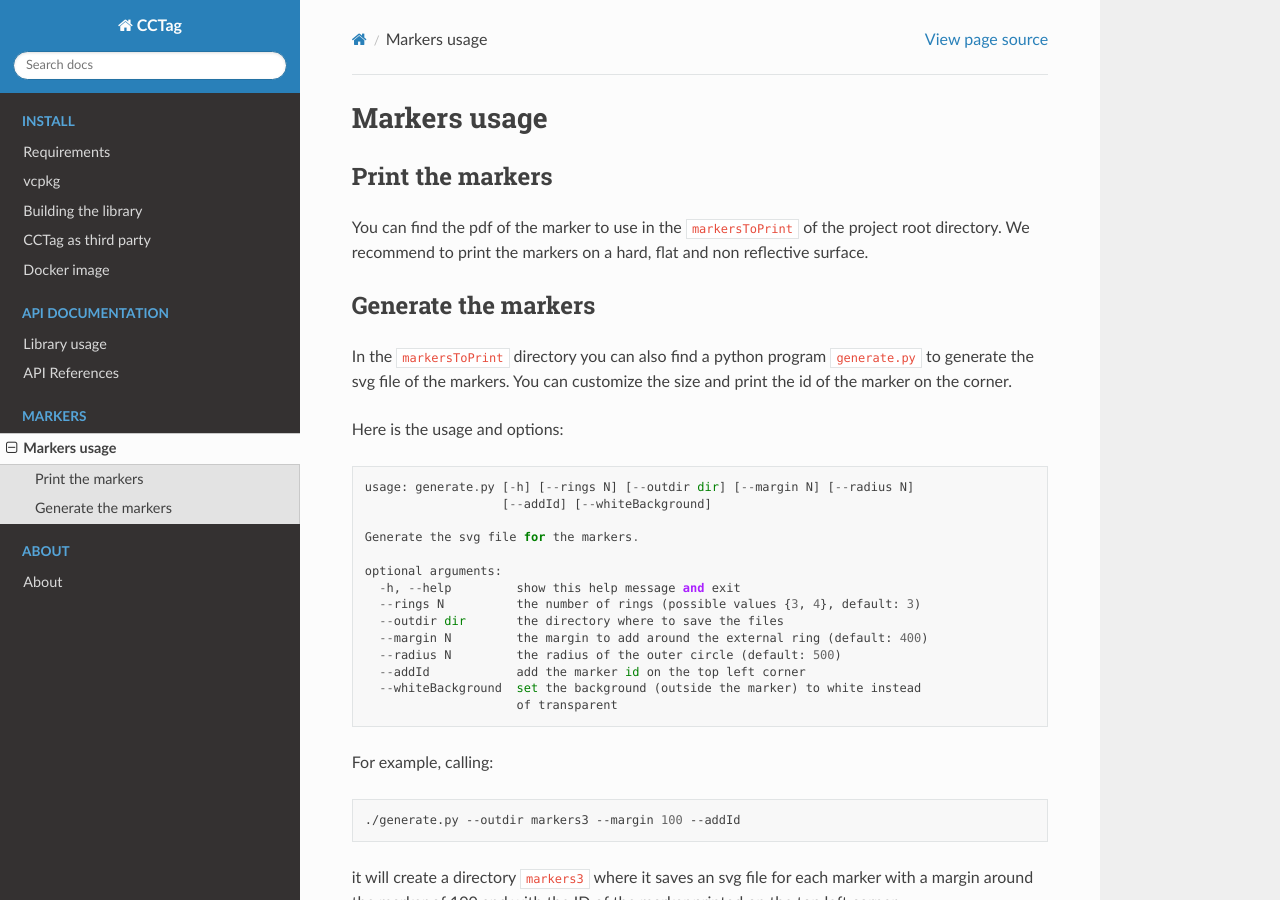
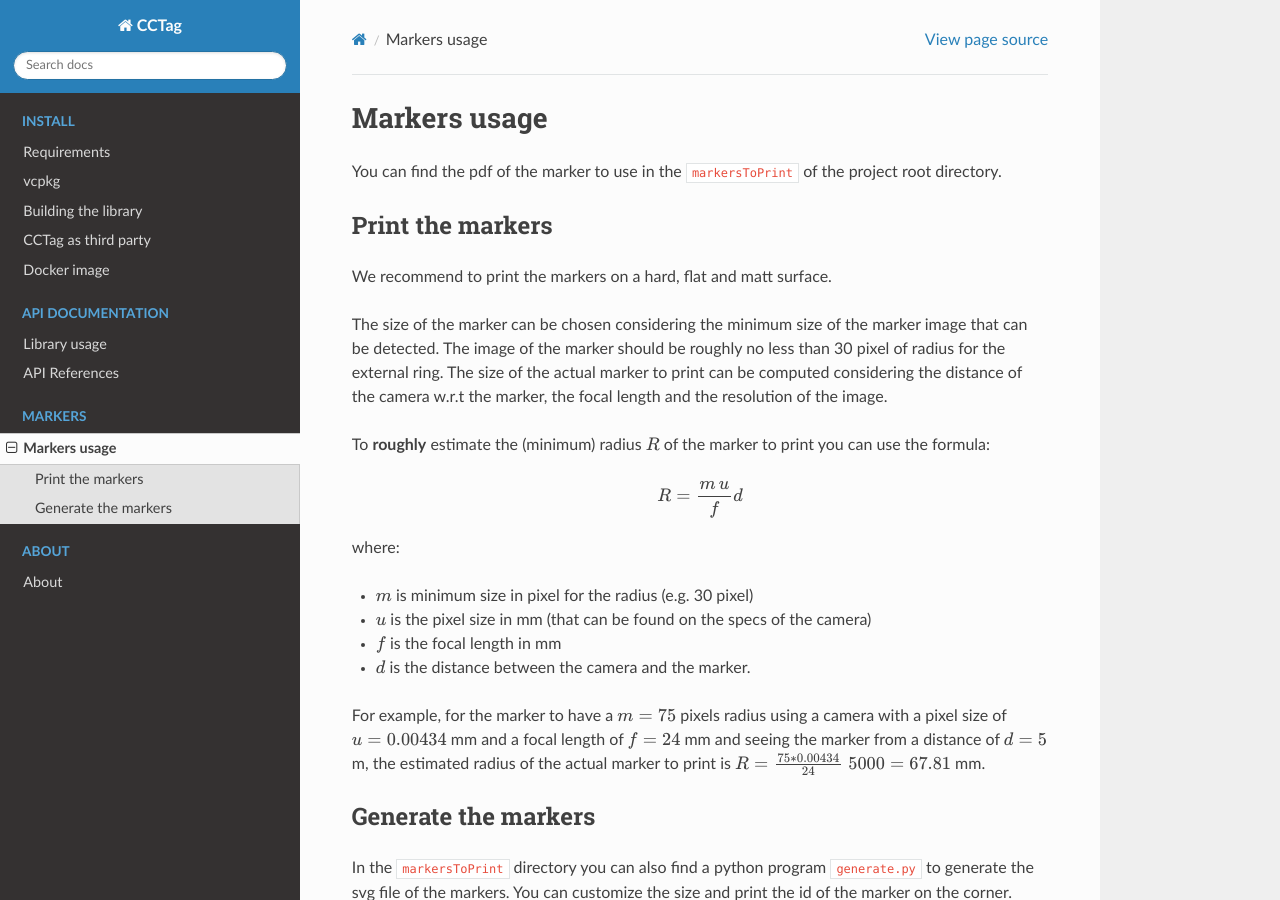
Before and after one commit to alicevision/CCTag, a Sphinx documentation site: the page built from doc/sphinx/source/markers/markers.rst, in a window 1280 px wide and 900 px high. Built offline with Sphinx 7.4.7 and the Read the Docs theme 2.0.0, drawn with Linux system fonts in a browser that asks for light colours; pages that are not in the unit, such as notebooks, are missing from menus.

Commit message:
[doc] size of the markers

```diff
--- a/doc/sphinx/source/markers/markers.rst
+++ b/doc/sphinx/source/markers/markers.rst
@@ -1,13 +1,36 @@
 Markers usage
 =============
 
+You can find the pdf of the marker to use in the :code:`markersToPrint` of the project root directory.
 
 
 Print the markers
 ~~~~~~~~~~~~~~~~~
 
-You can find the pdf of the marker to use in the :code:`markersToPrint` of the project root directory.
-We recommend to print the markers on a hard, flat and non reflective surface.
+We recommend to print the markers on a hard, flat and matt surface.
+
+The size of the marker can be chosen considering the minimum size of the marker image that can be detected.
+The image of the marker should be roughly no less than 30 pixel of radius for the external ring.
+The size of the actual marker to print can be computed considering the distance of the camera w.r.t the marker, the focal length and the resolution of the image.
+
+To **roughly** estimate the (minimum) radius :math:`R` of the marker to print you can use the formula:
+
+.. math::
+
+   R = \frac{m \, u}{f} d
+
+where:
+
+* :math:`m` is minimum size in pixel for the radius (e.g. 30 pixel)
+
+* :math:`u` is the pixel size in mm (that can be found on the specs of the camera)
+
+* :math:`f` is the focal length in mm
+
+* :math:`d` is the distance between the camera and the marker.
+
+For example, for the marker to have a :math:`m=75` pixels radius using a camera with a pixel size of :math:`u=0.00434` mm and a focal length of :math:`f=24` mm and seeing the marker from a distance of :math:`d=5` m, the estimated radius of the actual marker to print is  :math:`R = \frac{75 * 0.00434}{24} \; 5000 = 67.81` mm.
+
 
 
 Generate the markers
```
